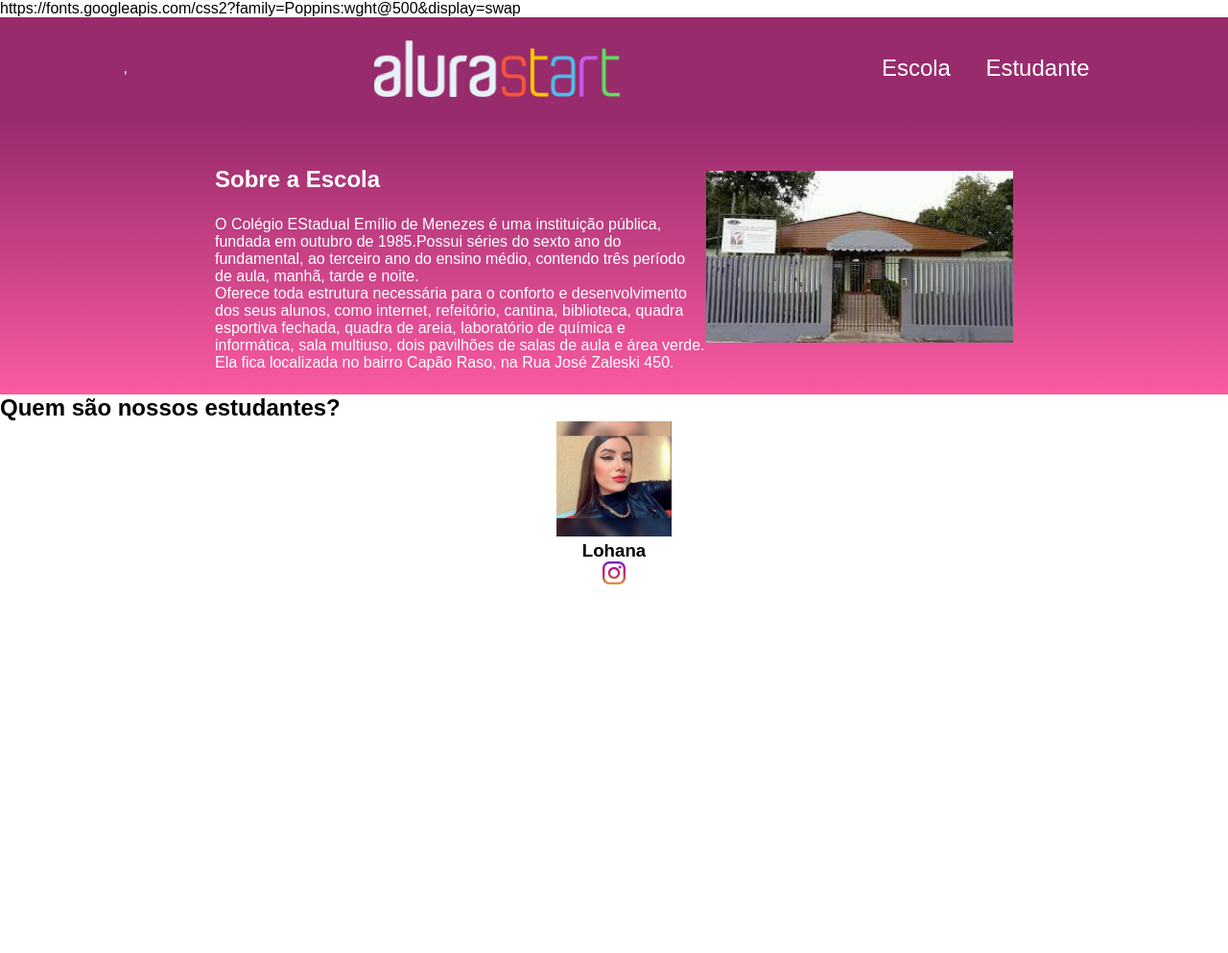
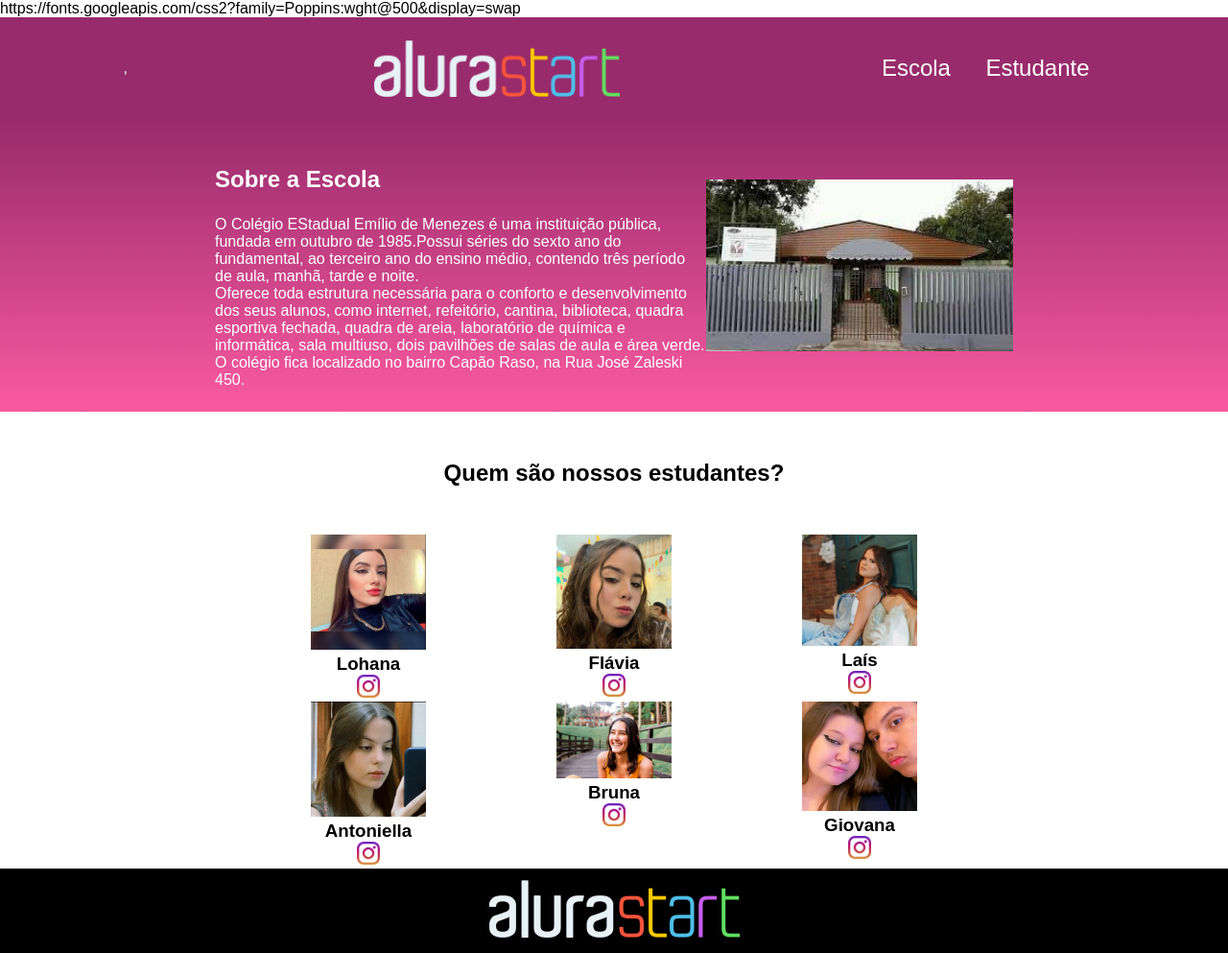
Before and after one commit to Lohana07/site-turma-criativa, a plain HTML site: page index.html in a window 1280 px wide. Shown: the whole page at 96% size. Before the commit the page ends 800 px from the top, so only its background shows below. Drawn offline with Linux system fonts and the light colour scheme.

Commit message:
página finalizada

```diff
--- a/index.html
+++ b/index.html
@@ -20,17 +20,51 @@
         <div class="escola-div-conteudo">
             <h2 class="escola-titulo">Sobre a Escola</h2>
             <p class="escola-texto-um"></p> O Colégio EStadual Emílio de Menezes é uma instituição pública, fundada em outubro de 1985.Possui séries do sexto ano do fundamental, ao terceiro ano do ensino médio, contendo três período de aula, manhã, tarde e noite.
-            <p class="escola-texto-dois"></p> Oferece toda estrutura necessária para o conforto e desenvolvimento dos seus alunos, como internet, refeitório, cantina, biblioteca, quadra esportiva fechada, quadra de areia, laboratório de química e informática, sala multiuso, dois pavilhões de salas de aula e área verde. Ela fica localizada no bairro Capão Raso, na Rua José Zaleski 450.
+            <p class="escola-texto-dois"></p> Oferece toda estrutura necessária para o conforto e desenvolvimento dos seus alunos, como internet, refeitório, cantina, biblioteca, quadra esportiva fechada, quadra de areia, laboratório de química e informática, sala multiuso, dois pavilhões de salas de aula e área verde. O colégio fica localizado no bairro Capão Raso, na Rua José Zaleski 450.
         </div>
         <img class="escola-imagem" src="escola-imagem.jpg" alt="imagem da escola">
     </section>
     <section class="Estudante">
         <h2 class="estudante-titulo">Quem são nossos estudantes?</h2>
+        <div class="estudante-todos">
+            <span></span>
         <div class="estudante-div">
         <img class="estudante-imagem" src="lohana.jpg" alt="foto da lohana ">
-        <h3 class="estudante-nome">Lohana</h3>
-        <img class="estudante-icone" src="instagram.png" alt="icone instagram">
+        <h3 class="estudante-nome">Lohana</h3></a>
+       <a href="https://instagram.com/lohana_mz?igshid=MmIzYWVlNDQ5Yg=="><img class="estudante-icone" src="instagram.png" alt="icone instagram"></a>
+    </div>
+    <div class="estudante-div">
+        <img class="estudante-imagem" src="flavia.jpg" alt="foto da flavia">
+        <h3 class="estudante-nome">Flávia</h3>
+        <a href="https://instagram.com/fla.mordizim?igshid=MzRlODBiNWFlZA=="><img class="estudante-icone" src="instagram.png" alt="icone instagram"></a>
+    </div>
+    <div class="estudante-div">
+        <img class="estudante-imagem" src="lais.jpg" alt="foto da lais">
+        <h3 class="estudante-nome">Laís</h3>
+        <a href="https://instagram.com/lais.sangi?igshid=MzRlODBiNWFlZA=="><img class="estudante-icone" src="instagram.png" alt="icone instagram"></a>
+    </div>
+    <span></span>
+    <span></span>
+    <div class="estudante-div">
+        <img class="estudante-imagem" src="antoniella.jpg" alt="foto da antoniella ">
+        <h3 class="estudante-nome">Antoniella</h3>
+        <a href="https://instagram.com/antoniellaa?igshid=MzRlODBiNWFlZA=="><img class="estudante-icone" src="instagram.png" alt="icone instagram"></a>
+    </div>
+    <div class="estudante-div">
+        <img class="estudante-imagem" src="Bruna.jpg" alt="foto da bruna ">
+        <h3 class="estudante-nome">Bruna</h3>
+        <a href="https://instagram.com/padilha.bruna11?igshid=MzRlODBiNWFlZA=="><img class="estudante-icone" src="instagram.png" alt="icone instagram"></a>
+    </div>
+    <div class="estudante-div">
+        <img class="estudante-imagem" src="giovana.jpg" alt="foto da giovana ">
+        <h3 class="estudante-nome">Giovana</h3>
+        <a href="https://instagram.com/gih_rafaeli?igshid=MzRlODBiNWFlZA=="><img class="estudante-icone" src="instagram.png" alt="icone instagram"></a>
+    </div>
+
     </div>
     </section>
+    <footer class="rodape">
+        <img class="rodape-imagem" src="alurastart logo 2 (1).png" alt="logo da alura start">
+    </footer>
  </body>
 </html>
--- a/style.css
+++ b/style.css
@@ -55,3 +55,23 @@ width: 25%;
 .estudante-div{
     text-align: center;
 }
+
+.estudante-titulo{
+    text-align: center;
+    padding: 50px 0;
+}
+
+.estudante-todos{
+    display: grid;
+    grid-template-columns: 20% 20% 20% 20% 20%;
+}
+
+.rodape{
+    background-color: black;
+    text-align: center;
+}
+
+.rodape-imagem{
+    height: 60px;
+    padding: 12px 0;
+}
```
Also changed, not shown: Bruna.jpg (added), antoniella.jpg (added), flavia.jpg (added), giovana.jpg (added), lais.jpg (added).
